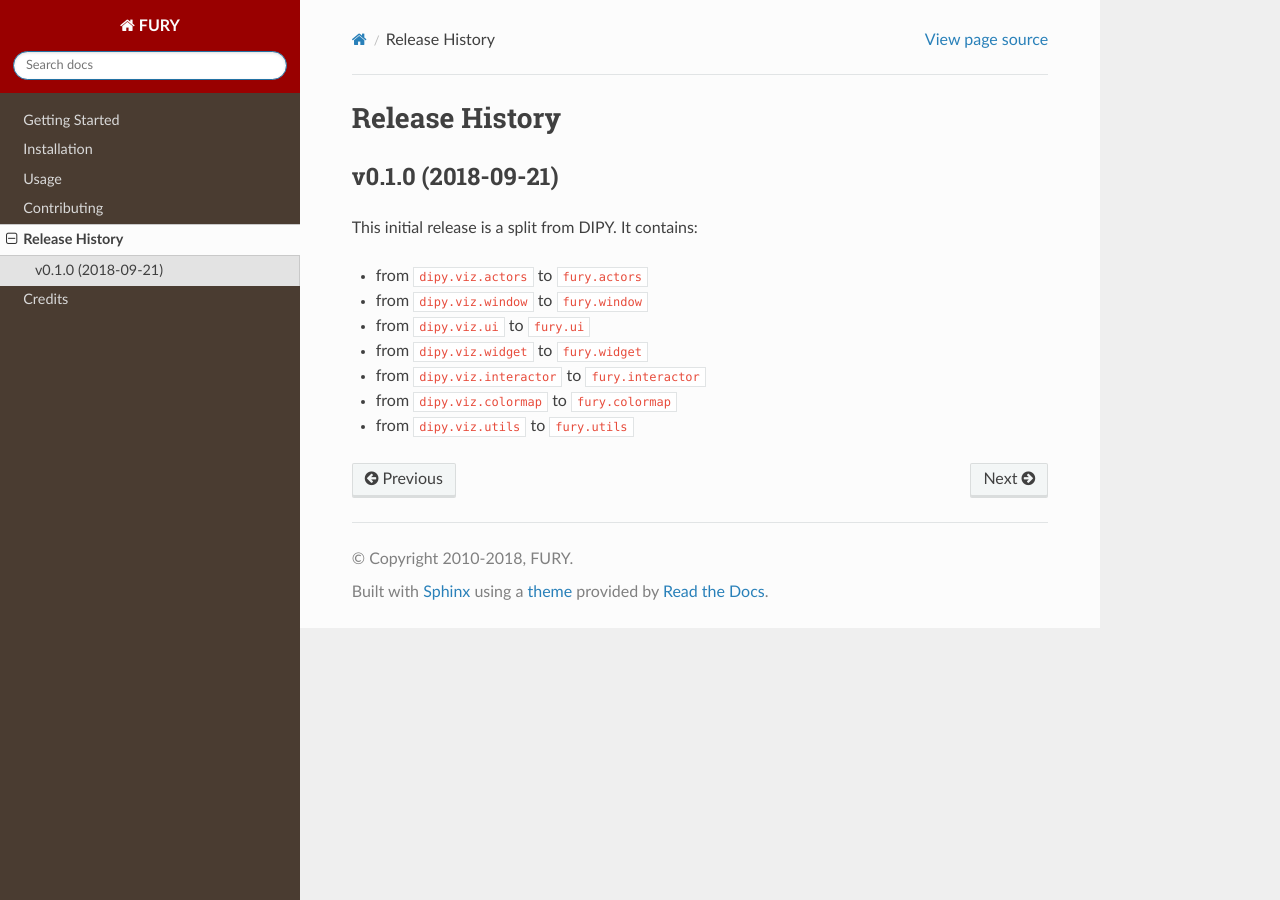
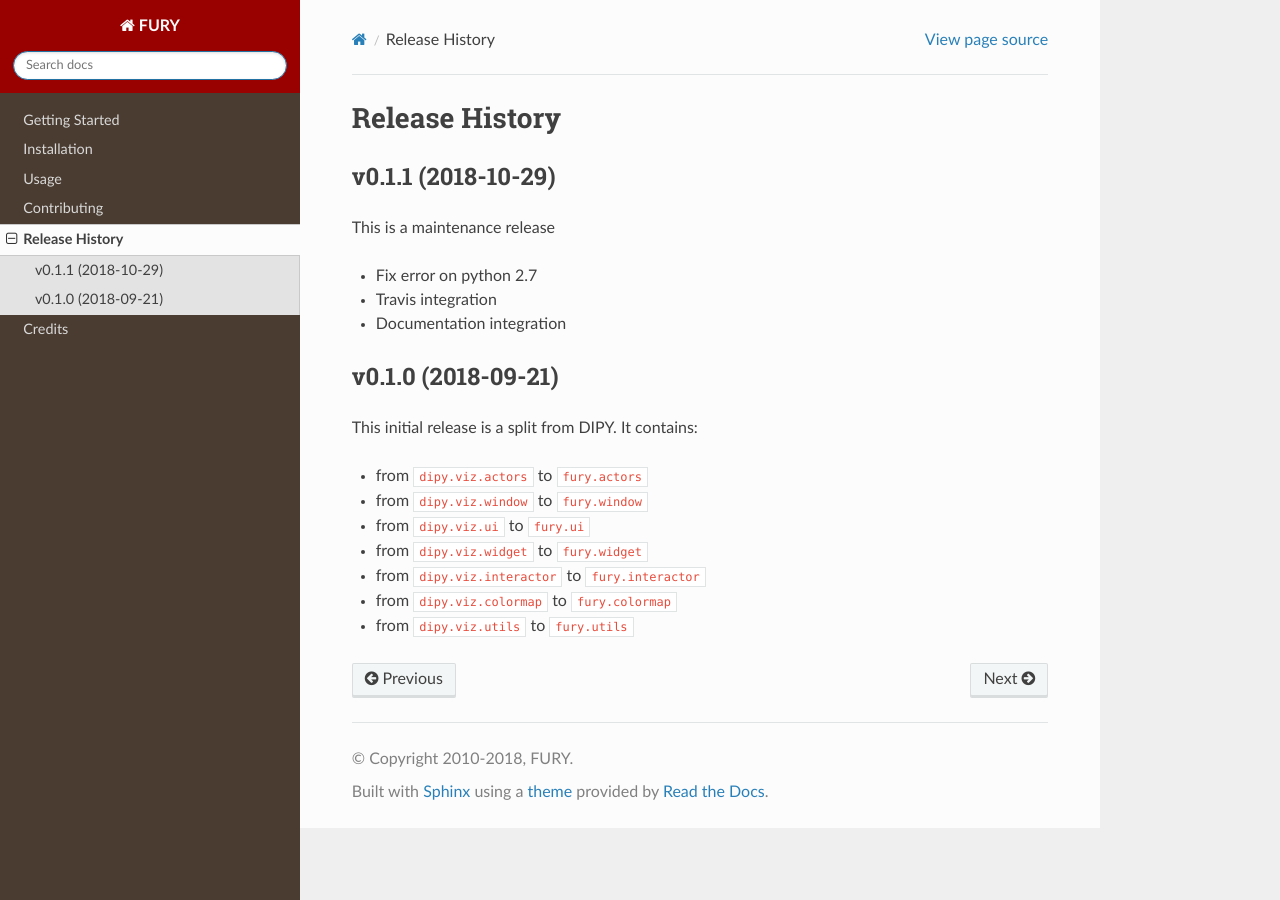
Before and after one commit to fury-gl/fury, a Sphinx documentation site: the page built from docs/source/release-history.rst, in a window 1280 px wide. Built offline with Sphinx 7.4.7 and the Read the Docs theme 2.0.0, drawn with Linux system fonts in a browser that asks for light colours; pages that are not in the unit, such as notebooks, are missing from menus; the version number could not be read and is left out.

Commit message:
prepare release 0.1.1

```diff
--- a/AUTHORS.rst
+++ b/AUTHORS.rst
@@ -17,7 +17,7 @@ Contributors
 
 * Ariel Rokem, University of Washington, WA, USA
 * Matthew Brett, Birmingham University, Birmingham, UK
-* Yaroslav Halchenko <debian@onerussian.com>
-* Kesshi jordan <Kesshi.Jordan@ucsf.edu>
+* Yaroslav Halchenko
+* Kesshi jordan
 
 See:  `CONTRIBUTING.rst <contributing_link.html>`_
--- a/docs/source/release-history.rst
+++ b/docs/source/release-history.rst
@@ -1,6 +1,15 @@
 ===============
 Release History
 ===============
+
+v0.1.1 (2018-10-29)
+----------------------------
+
+This is a maintenance release
+
+* Fix error on python 2.7
+* Travis integration
+* Documentation integration
 
 v0.1.0 (2018-09-21)
 ----------------------------
```
Also changed, not shown: 1 other file.
